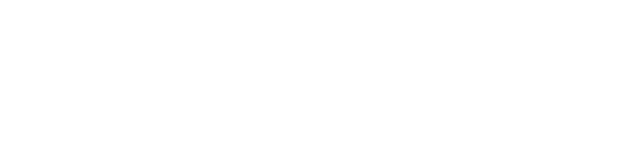
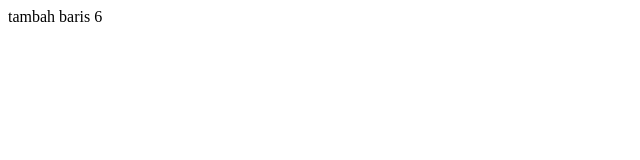
Before and after one commit to adrinant/Cobacoba, a plain HTML site: page index.html in a window 1280 px wide. Shown: the whole page, without its empty margins (0-640 px from the left). Drawn offline with Linux system fonts and the light colour scheme.

Commit message:
tambah baris 6

```diff
--- a/index.html
+++ b/index.html
@@ -3,5 +3,5 @@
 <head>
     <title>Ini adalah Title</title>
 </head>
-
+tambah baris 6
 </html>
```
